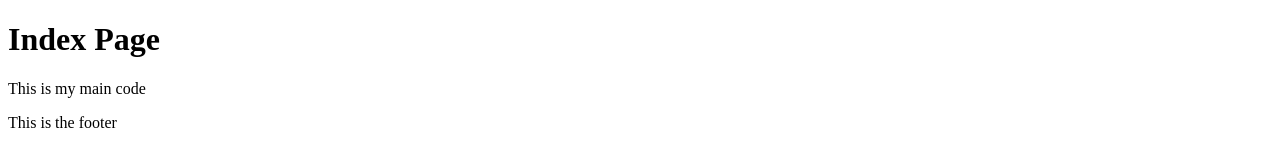
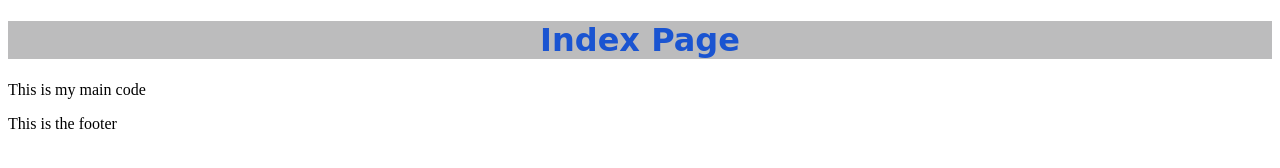
Before and after one commit to magepaca/myhtmlfiles, a plain HTML site: page index02.html in a window 1280 px wide. Drawn offline with Linux system fonts and the light colour scheme.

Commit message:
Commit 05 CSS file intro

```diff
--- /dev/null
+++ b/CSS/file.css
@@ -0,0 +1,10 @@
+H1 {
+  color: rgba(9, 73, 211, 0.904);
+  font-family: cursive;
+  text-align: center;
+  background-color: rgba(183, 183, 184, 0.918);
+}
+
+head {
+  color: rgb(0, 0, 0);
+}
--- a/index02.html
+++ b/index02.html
@@ -6,6 +6,8 @@
     <title>
         My Title Page 02
     </title>
+    <link rel="stylesheet" href="CSS/file.css">
+
 </head>
 
 <body>
```
